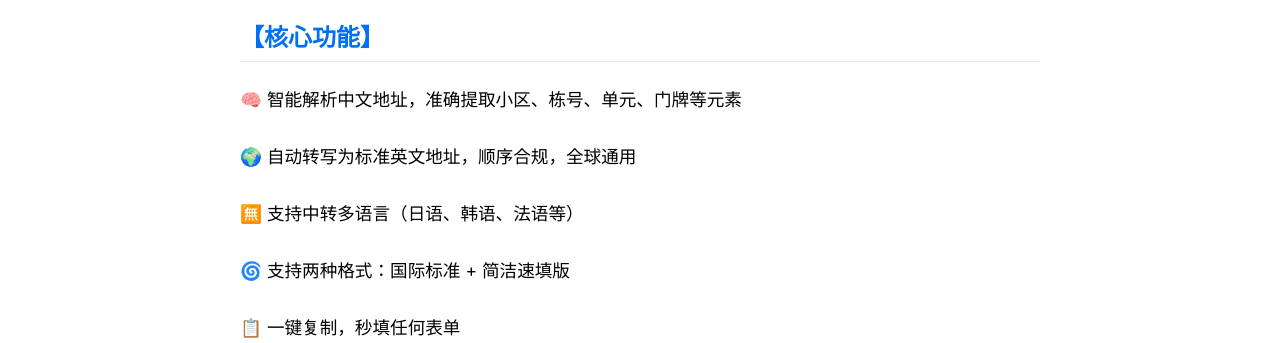
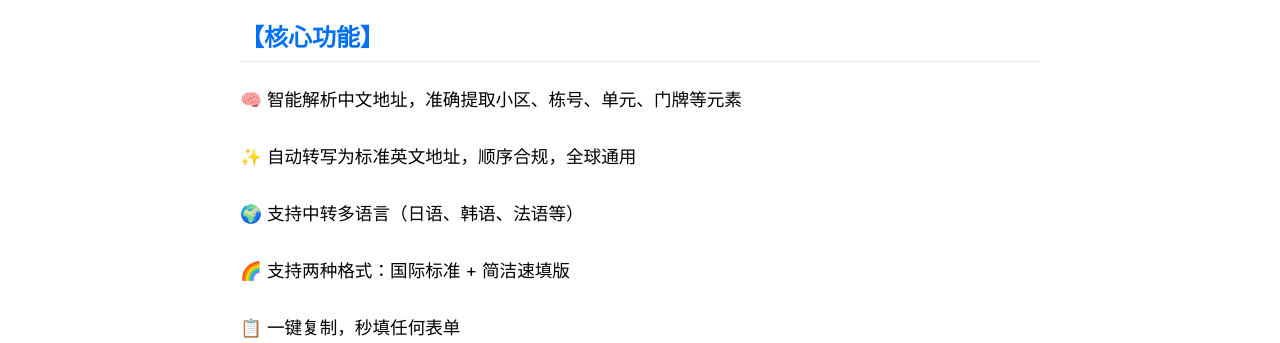
Before and after one commit to IHKYoung/AddrGO, a Next.js app: page / in a window 1280 px wide. Shown: the part 900-1243 px from the top of the page. Built offline with nearby package versions, Linux system fonts and the light colour scheme.

Commit message:
:tada: fix route

```diff
--- a/pages/index.js
+++ b/pages/index.js
@@ -41,9 +41,9 @@ export default function Home() {
           <h2>【核心功能】</h2>
           <ul className={styles.featureList}>
             <li>🧠 智能解析中文地址，准确提取小区、栋号、单元、门牌等元素</li>
-            <li>🌍 自动转写为标准英文地址，顺序合规，全球通用</li>
-            <li>🈚 支持中转多语言（日语、韩语、法语等）</li>
-            <li>🌀 支持两种格式：国际标准 + 简洁速填版</li>
+            <li>✨ 自动转写为标准英文地址，顺序合规，全球通用</li>
+            <li>🌍 支持中转多语言（日语、韩语、法语等）</li>
+            <li>🌈 支持两种格式：国际标准 + 简洁速填版</li>
             <li>📋 一键复制，秒填任何表单</li>
           </ul>
         </section>
--- a/pages/privacy.js
+++ b/pages/privacy.js
@@ -39,7 +39,6 @@ export default function Privacy() {
             <p>为了确保您的隐私安全，我们的应用：</p>
             <ul>
               <li>所有地址解析算法和转换逻辑均在本地执行</li>
-              <li>不依赖外部API或服务进行地址转换</li>
               <li>不会将用户输入的地址数据存储在任何数据库中</li>
               <li>不会将用户的使用行为或输入内容用于任何商业目的</li>
             </ul>
```
